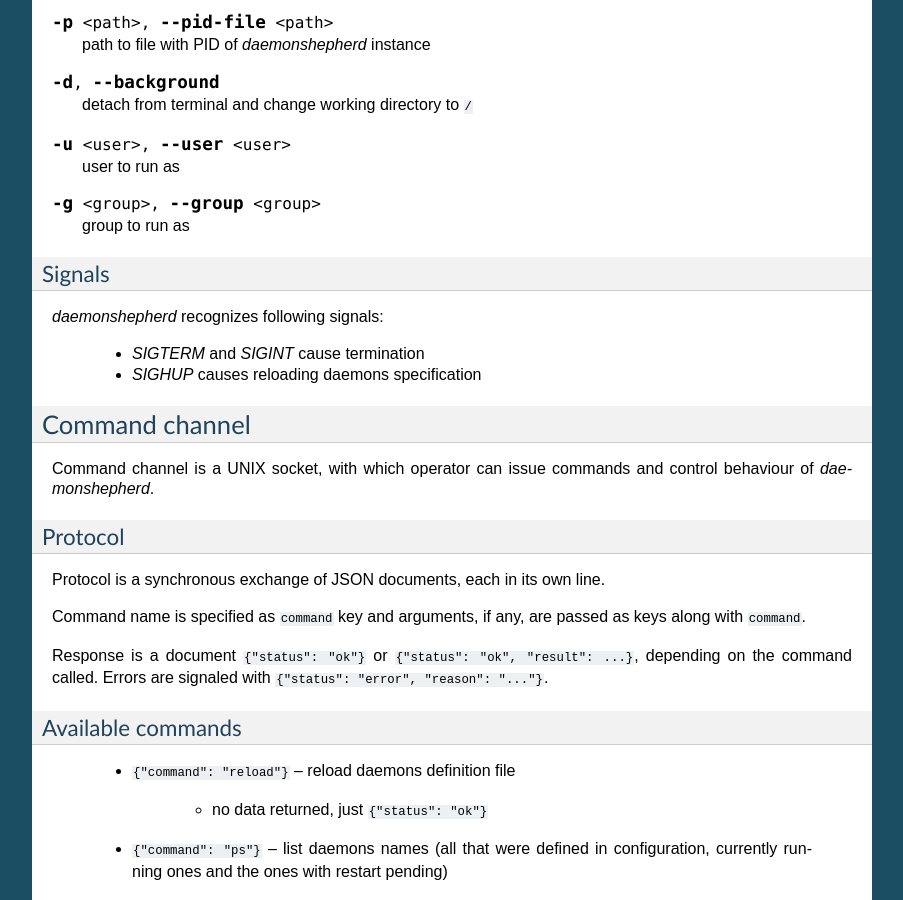
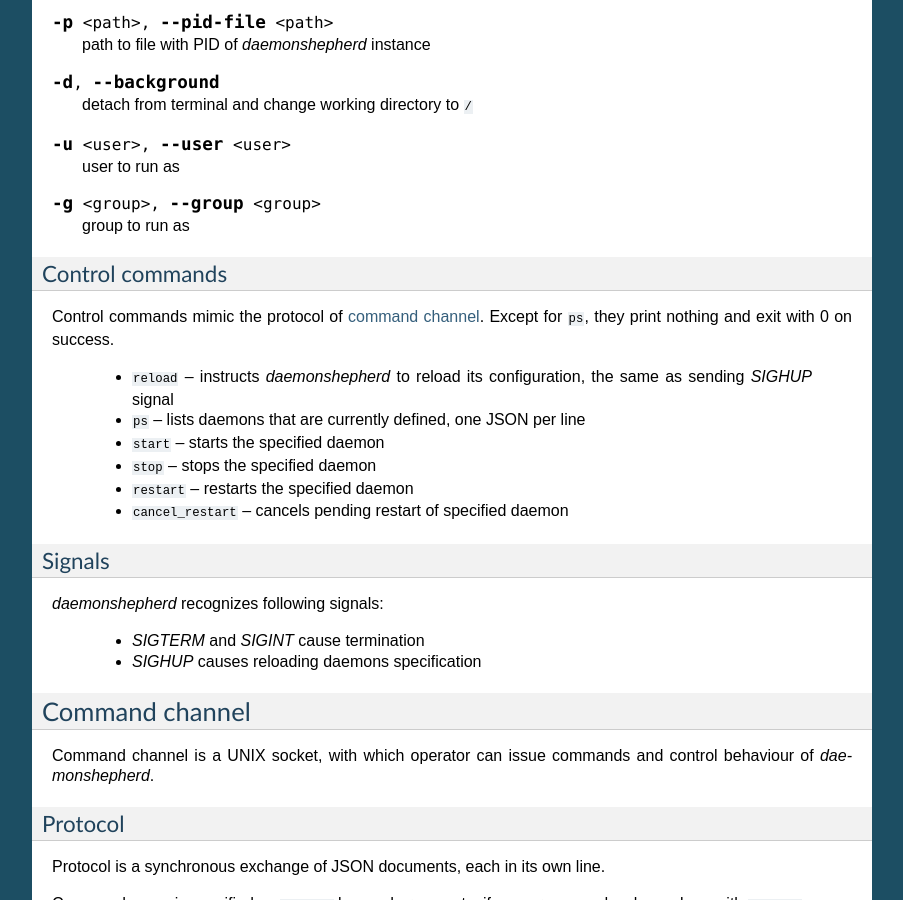
Before and after one commit to dozzie/seismometer-toolbox, a Sphinx documentation site: the page built from doc/commandline/daemonshepherd.rst, in a window 1280 px wide and 900 px high, scrolled down 786 px. Shown: the whole window, without its empty margins (198-1101 px from the left). Built offline with Sphinx 7.4.7, drawn with Linux system fonts in a browser that asks for light colours.

Commit message:
Updated docs a little.

```diff
--- a/doc/commandline/daemonshepherd.rst
+++ b/doc/commandline/daemonshepherd.rst
@@ -65,6 +65,22 @@ tool where to send commands to.
 .. cmdoption:: -g <group>, --group <group>
 
    group to run as
+
+
+Control commands
+----------------
+
+Control commands mimic the protocol of :ref:`command channel
+<command-channel>`. Except for ``ps``, they print nothing and exit with 0 on
+success.
+
+   * ``reload`` -- instructs *daemonshepherd* to reload its configuration,
+     the same as sending *SIGHUP* signal
+   * ``ps`` -- lists daemons that are currently defined, one JSON per line
+   * ``start`` -- starts the specified daemon
+   * ``stop`` -- stops the specified daemon
+   * ``restart`` -- restarts the specified daemon
+   * ``cancel_restart`` -- cancels pending restart of specified daemon
 
 
 Signals
```
